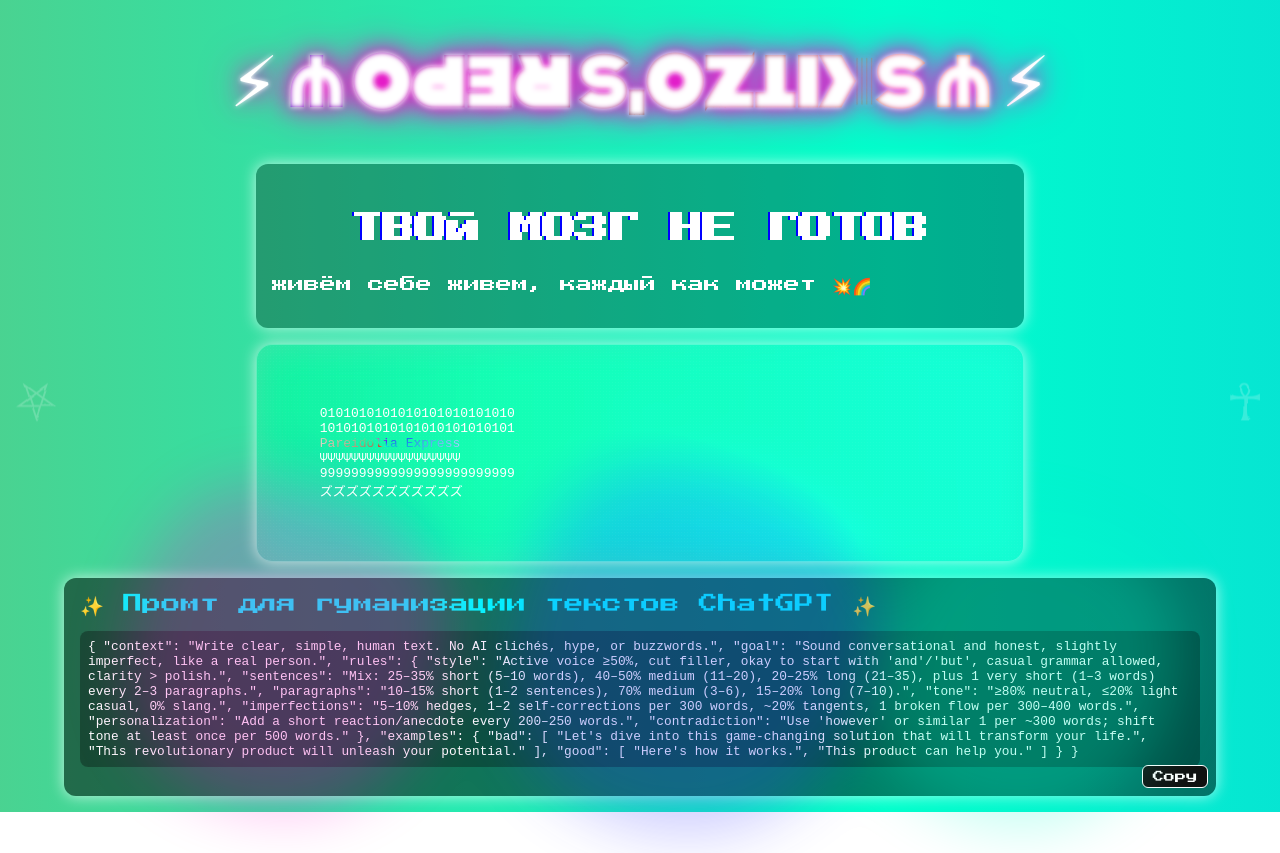
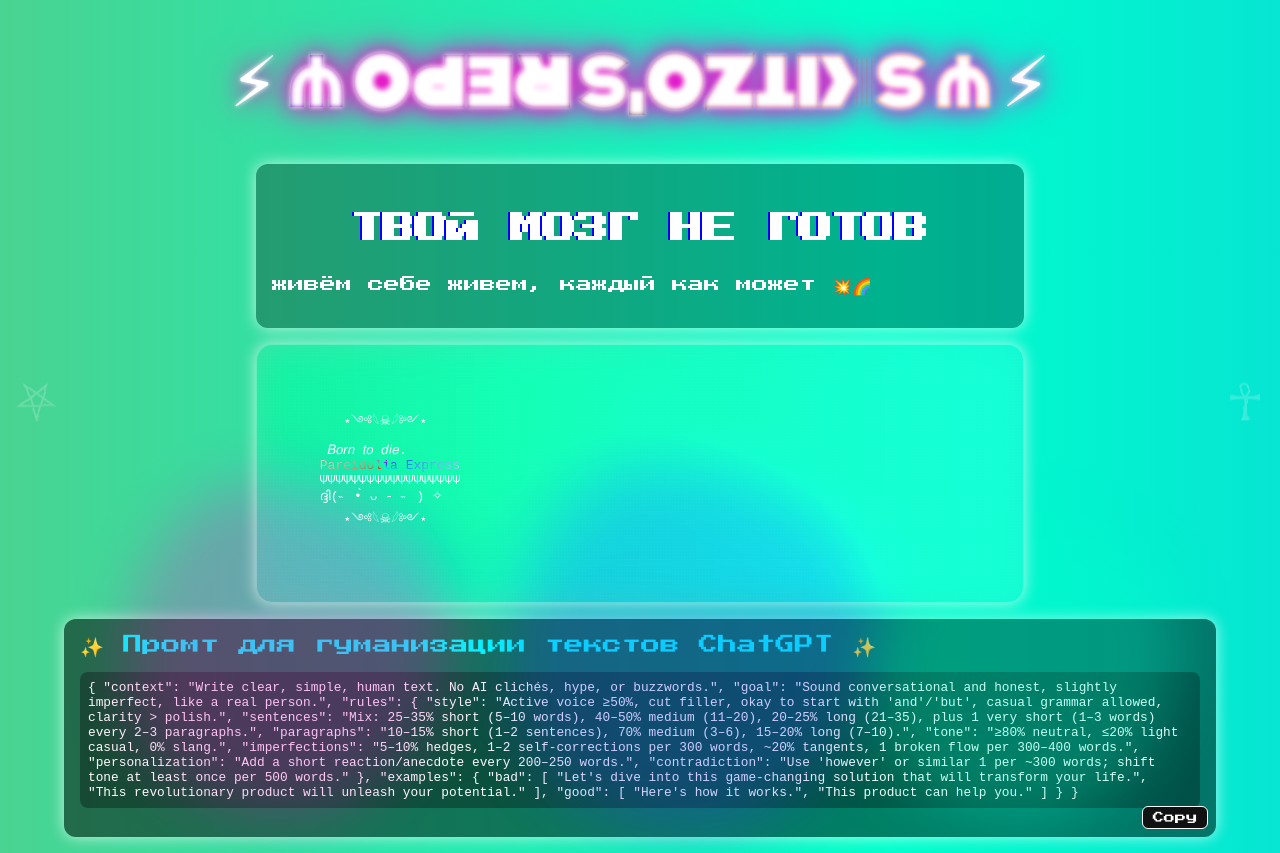
Before and after one commit to 5k1720/5k1720.github.io, a plain HTML site: page index.html in a window 1280 px wide. Before the commit the page ends 812 px from the top, so only its background shows below. Drawn offline with Linux system fonts and the light colour scheme; a web font is replaced by a local one.

Commit message:
Update index.html

```diff
--- a/index.html
+++ b/index.html
@@ -16,12 +16,12 @@
 
   <div class="chaos matrix glass sticky">
     <div class="tilt">
-      0101010101010101010101010
-      1010101010101010101010101
+         ⋆༺𓆩☠︎︎𓆪༻⋆
+       𝐵𝑜𝑟𝑛 𝑡𝑜 𝑑𝑖𝑒.
       <a class="liquid" href="https://t.me/pareidoliaexpress" target="_blank" rel="noopener noreferrer">Pareidolia Express</a>
       ΨΨΨΨΨΨΨΨΨΨΨΨΨΨΨΨΨΨ
-      9999999999999999999999999
-      ズズズズズズズズズズズ
+      ദ്ദി(˵ •̀ ᴗ - ˵ ) ✧
+         ⋆༺𓆩☠︎︎𓆪༻⋆
     </div>
   </div>
 
```
